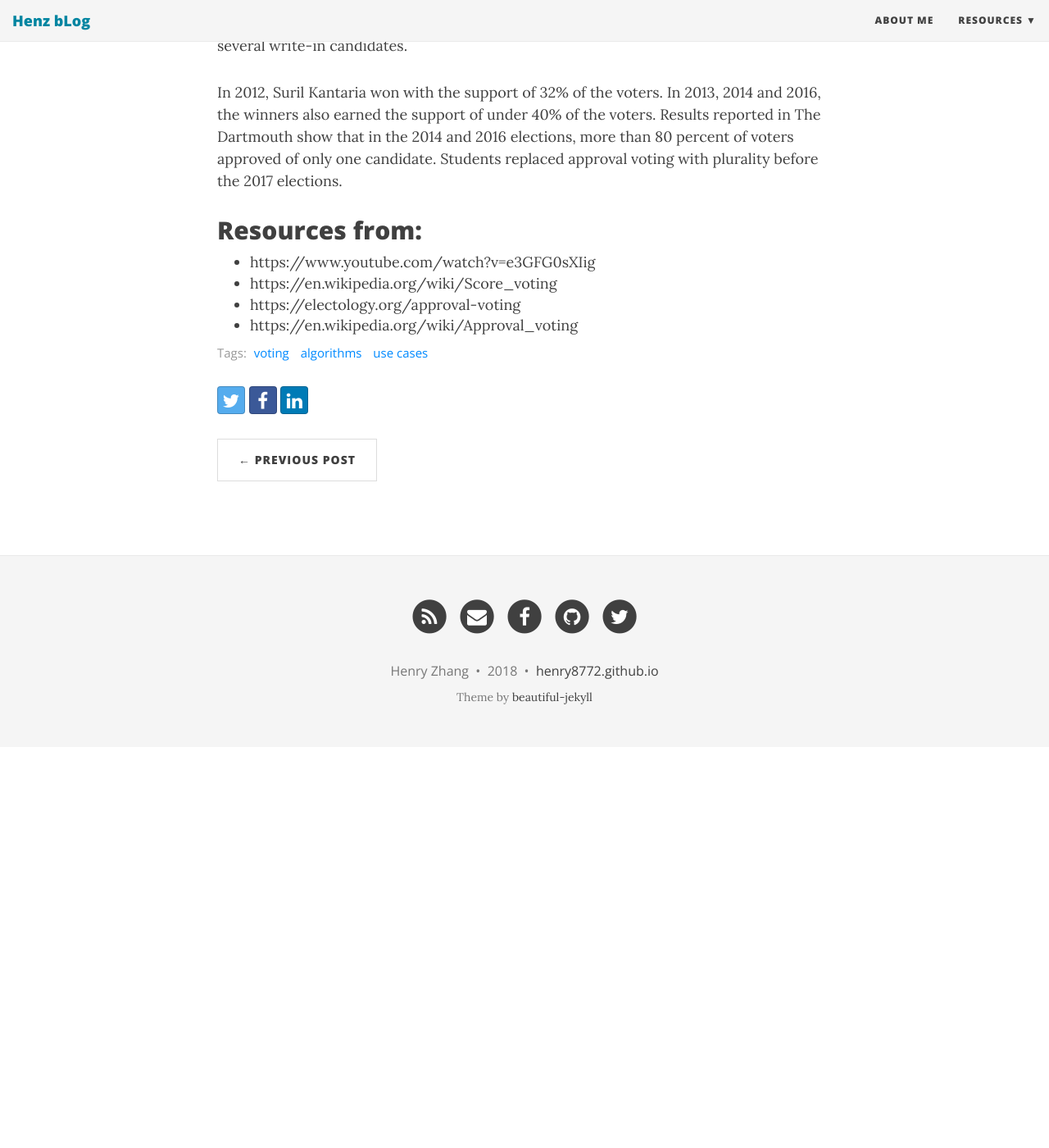
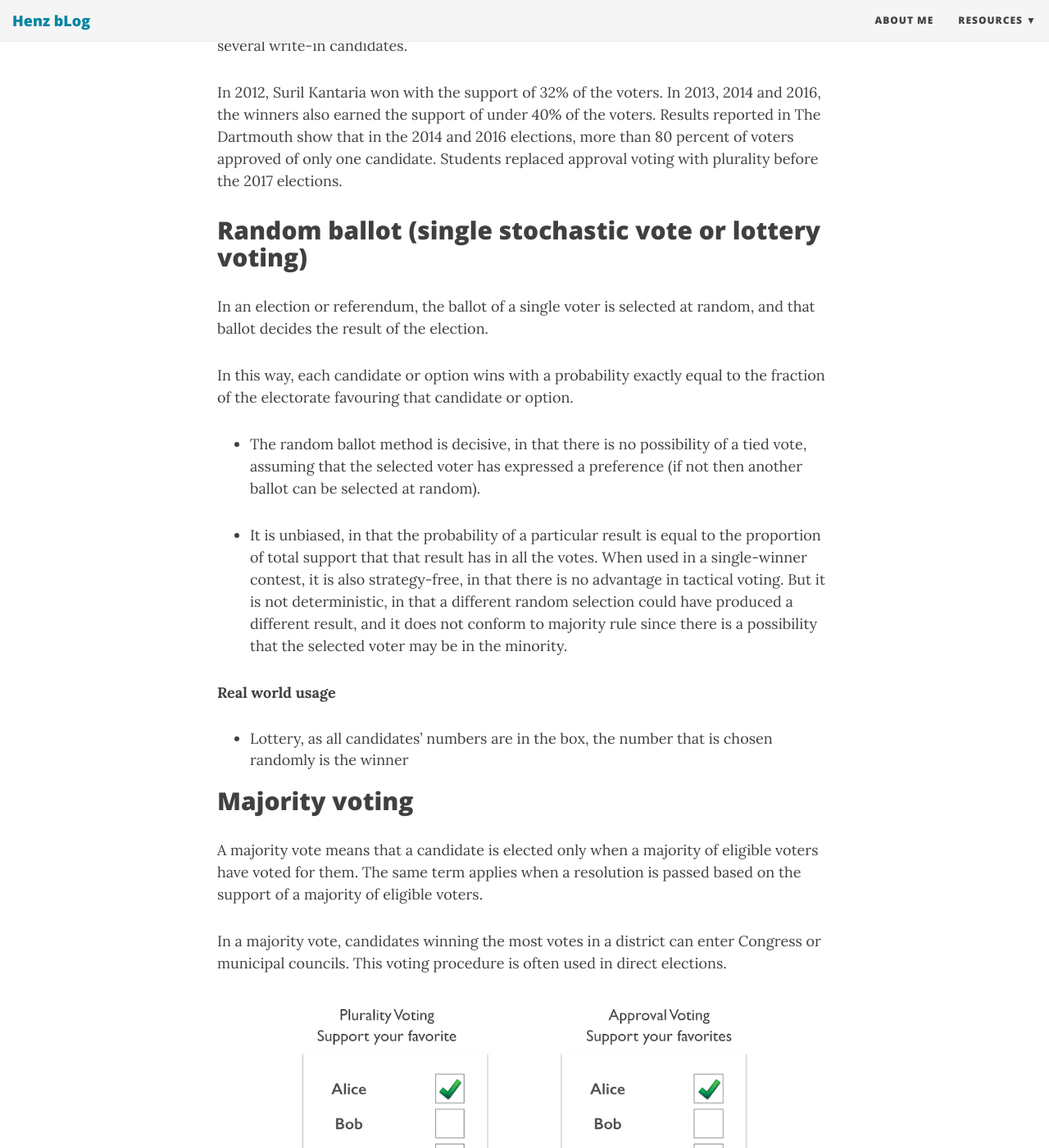
Before and after one commit to Henry8772/henry8772.github.io, a Jekyll site: the page built from _posts/2018-11-12-Voting algorithms.md, in a window 1280 px wide and 1400 px high, scrolled down 2867 px. Shown: the whole window at 82% size. Built offline with Jekyll 4.4.1, drawn with Linux system fonts in a browser that asks for light colours; nearby versions of some CDN libraries; before the commit the page ends 3778 px from its top, so only the background shows below that; some of the changed text lies outside the part shown.

Commit message:
Update 2018-11-12-Voting algorithms.md

```diff
--- a/_posts/2018-11-12-Voting algorithms.md
+++ b/_posts/2018-11-12-Voting algorithms.md
@@ -33,13 +33,13 @@ Non-political use:
 
 
 
-## Range voting (also known as score voting)
+## Approval voting
 
 Approval voting is a method of voting in which voters can vote for ("approve of") as many candidates as they wish in an election. The candidate chosen the most wins.
 
 Approval Voting is most often discussed in the context of single-winner elections, but variations using an approval-style ballot can also be applied to multi-winner (at-large) elections.
 
-![Illustration of range voting](../img/approval.jpg)
+![Illustration of approval voting](../img/approval.jpg)
 
 **Use cases of approval vote**
 
@@ -60,8 +60,47 @@ Dartmouth students started to use approval voting to elect their student body pr
 In 2012, Suril Kantaria won with the support of 32% of the voters. In 2013, 2014 and 2016, the winners also earned the support of under 40% of the voters. Results reported in The Dartmouth show that in the 2014 and 2016 elections, more than 80 percent of voters approved of only one candidate. Students replaced approval voting with plurality before the 2017 elections.
 
 
+## Random ballot (single stochastic vote or lottery voting)
+
+In an election or referendum, the ballot of a single voter is selected at random, and that ballot decides the result of the election.
+
+In this way, each candidate or option wins with a probability exactly equal to the fraction of the electorate favouring that candidate or option.
+
+ - The random ballot method is decisive, in that there is no possibility of a tied vote, assuming that the selected voter has expressed a preference (if not then another ballot can be selected at random).
+
+ - It is unbiased, in that the probability of a particular result is equal to the proportion of total support that that result has in all the votes. When used in a single-winner contest, it is also strategy-free, in that there is no advantage in tactical voting. But it is not deterministic, in that a different random selection could have produced a different result, and it does not conform to majority rule since there is a possibility that the selected voter may be in the minority.
+
+
+**Real world usage**
+
+ - Lottery, as all candidates' numbers are in the box, the number that is chosen randomly is the winner
+
+
+## Majority voting
+
+A majority vote means that a candidate is elected only when a majority of eligible voters have voted for them. The same term applies when a resolution is passed based on the support of a majority of eligible voters.
+
+In a majority vote, candidates winning the most votes in a district can enter Congress or municipal councils. This voting procedure is often used in direct elections.
+
+![Illustration of majority voting](../img/approval.jpg)
+
+**Relative and absolute majority**
+
+ - Relative majority (also known as a "plurality") - a candidate simply needs to win the most votes in order to win the seat or position, not necessarily over 50% of the total. (This is also known as first past the post)
+
+ - Absolute majority - a candidate must obtain over a half of the votes cast, or 50% plus 1 votes.
+
+ - Qualified majority (QMV)- a candidate or resolution must gain more than just an absolute majority, such as over 60%. This gives the minority the ability to veto a candidate or resolution.
+
+The majority vote is one of the two main types of election systems used to allocate seats: the other being proportional representation.
+
+
+
+
 ## Resources from:
  - https://www.youtube.com/watch?v=e3GFG0sXIig
  - https://en.wikipedia.org/wiki/Score_voting
  - https://electology.org/approval-voting
  - https://en.wikipedia.org/wiki/Approval_voting
+ - https://www.polyas.com/election-glossary/majority-vote
+ - https://en.wikipedia.org/wiki/Random_ballot
```
